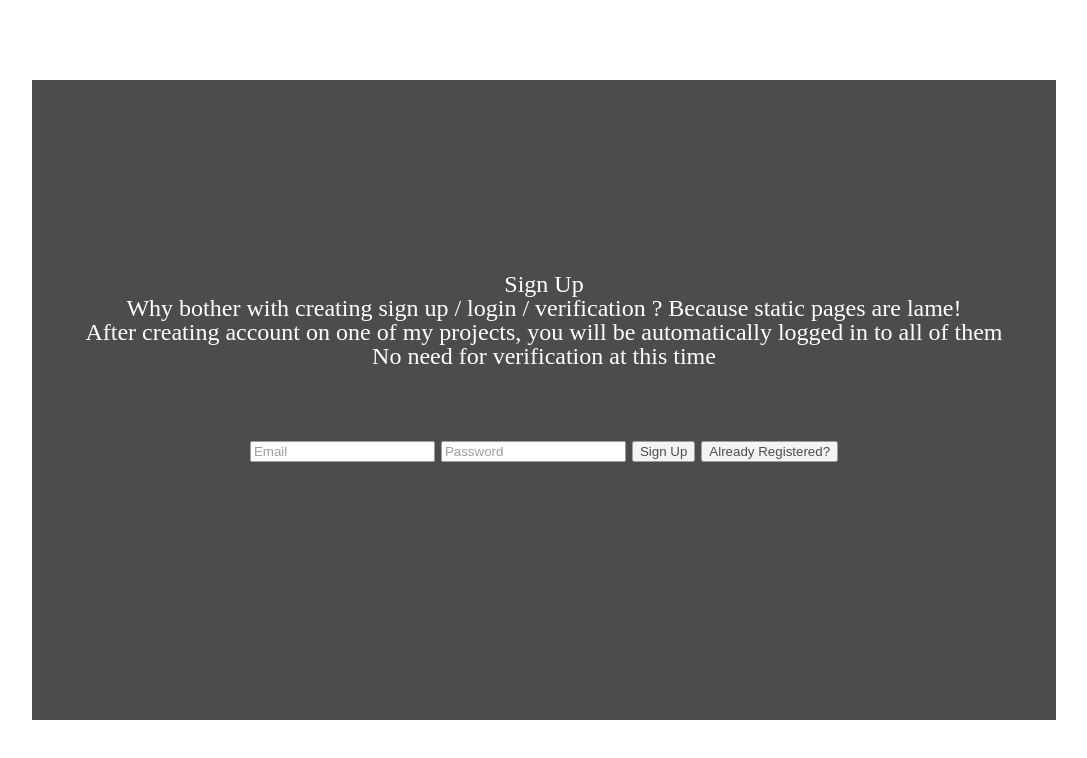
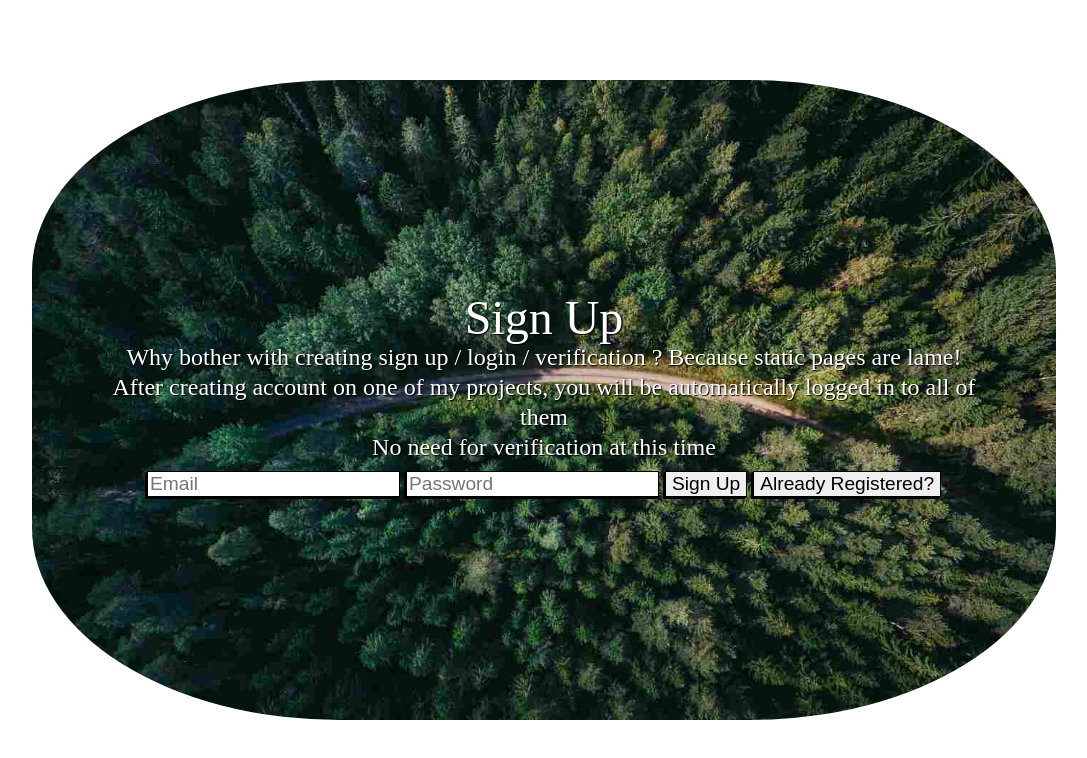
Before and after one commit to defstiller/webDB2, a website: page index.html in a window 1280 px wide. Shown: the top 758 px of the page, without its empty margins (96-1183 px from the left). Drawn offline with Linux system fonts and the light colour scheme; no server answers.

Commit message:
Added background image, small changes in sign up/in css and couple changes in sign up html

```diff
--- a/resources/styles.css
+++ b/resources/styles.css
@@ -1,6 +1,7 @@
 * {
     box-sizing: border-box;
     max-width:100%;
+    font-size: x-large;
 }
 
 #backgroundFilter { /* START OF SIGN UP / SIGN IN */
@@ -29,23 +30,50 @@ html {
     position: fixed;
     width: 100%;
     height: 100%;
+    justify-content: center;
+    align-items: center;
+    color: white;
+    text-align: center;
+
+}
+#backgroundFilterBox { /*VISIBLE BACKGROUND FOR SIGN UP / IN */
+    height: 80%;
+    width: 80%;
+    background-image: url(./img/geran-de-klerk-qzgN45hseN0-unsplash.jpg);
+    background-position: center;
+    background-size: cover;
     display: flex;
     justify-content: center;
     align-items: center;
-    color: white;
-    font-size: x-large;
-    text-align: center;
+    border-radius: 30%;
+    z-index: 50;
+}
+
+
+#signInDiv, #signUpDiv {
+    padding: 0 2%;
+    line-height: 30px;
+}
+#signInDiv h4, #signUpDiv h4 {
+    font-size: 3rem;
+    padding-bottom: 1%;
+}
+#signUpOrIn h4, #signUpOrIn h5, #signUpOrIn p {
+    text-shadow: black 1px 1px 1px;
+}
+#inOrOutDiv button, #inOrOutDiv input{ /* Sign up / in buttons start */
+    font-size: 80%;
+    margin-top: 1%;
+    box-shadow: -2px 2px black, -1px 1px black;
+    border: 1px solid black;
 
 }
-#backgroundFilterBox {
-    height: 80%;
-    width: 80%;
-    background-color: black;
-    opacity: 0.7;
-    display: flex;
-    justify-content: center;
-    align-items: center;
+
+#inOrOutDiv button:hover {
+    cursor: pointer;
+    background-color: blanchedalmond;
 }
-#inOrOutDiv {
-    line-height: 10rem;
-}
+#needReg {
+    margin-top: 1%;
+    margin-left: 45%;
+}                                       /* Sign up / in buttons ends */
```
Also changed, not shown: index.html (+0 -2 lines), resources/img/geran-de-klerk-qzgN45hseN0-unsplash.jpg (added).
